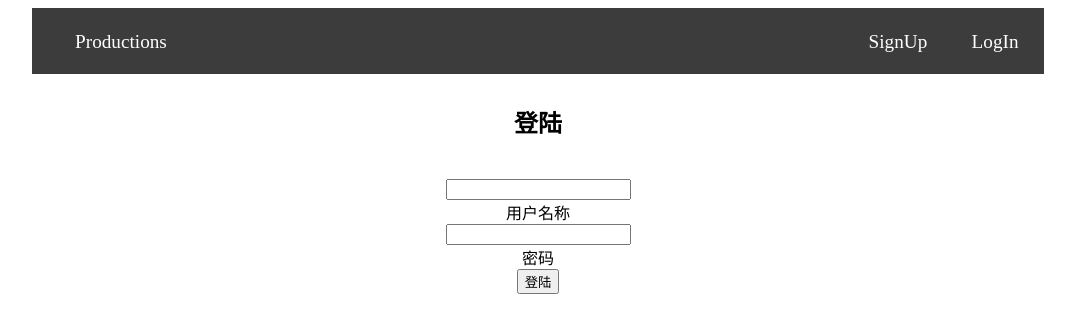
After one commit to vonglae/cHub, a Django app: page /account/login/ in a window 1280 px wide. The commit adds this page. Shown: the top 333 px of the page, without its empty margins (102-1177 px from the left). Run offline with Django 3.2, Linux system fonts and the light colour scheme.

Commit message:
添加了登陆与退出页面

```diff
--- /dev/null
+++ b/account/templates/login.html
@@ -0,0 +1,39 @@
+<!DOCTYPE html>
+<html lang="en">
+<head>
+    <meta charset="UTF-8">
+    <title>登陆页面</title>
+    <style>
+        h2,form{
+        text-align:center;
+        padding:10px;
+        }
+        form>div{
+        font-size:10px;
+        color:red;
+        }
+    </style>
+</head>
+<body>
+{% extends 'themes.html' %}
+{% block content %}
+<h2>登陆</h2>
+<form method="POST" action="{% url 'Login' %}" style="align:center">
+    {% csrf_token %}
+    <input type="text" name="user_name">
+    <br>
+    用户名称
+    <br>
+    <input type="password" name="password">
+    <br>
+    密码
+    <br>
+    <button type="submit">登陆</button>
+    <br>
+    <div>{{ loginError }}</div>
+</form>
+
+{% endblock content %}
+
+</body>
+</html>
--- a/account/urls.py
+++ b/account/urls.py
@@ -2,5 +2,7 @@ from django.urls import path
 from . import views
 
 urlpatterns = [
-    path('signup/',views.signup, name='SignUp')
+    path('signup/',views.signup, name='SignUp'),
+    path('login/',views.login,name='Login'),
+    path('logout/',views.logout,name='Logout'),
 ]
--- a/account/views.py
+++ b/account/views.py
@@ -1,37 +1,58 @@
-from django.shortcuts import render
+from django.shortcuts import render,redirect
 from django.contrib.auth.models import User
+from django.contrib import auth
 
 
 def checkSignMessage(request, user_name, pass_word, re_pass_word):
     try:
         User.objects.get(username=user_name)
         return render(request, 'signup.html', {'userError': '该用户已存在'})
-    except User.DoseNotExist:
+    except User.DoesNotExist:
         if pass_word == re_pass_word:
             User.objects.create_user(username=user_name, password=pass_word)
-            return render(request, 'signup.html', {'Success': '账户成功创建'})
+            # return render(request, 'signup.html', {'Success': '账户成功创建'})
+            return redirect('home')
         else:
-            return render(request, 'signup.html', {'passwordError': '两次输入密码错误'})
+            return render(request, 'signup.html', {'passwordError': '两次输入的密码不一致'})
 
 
 # Create your views here
 
 def signup(request):
-    if request.method == 'GET' or 'get':
+    if request.method == 'GET':
         return render(request, 'signup.html')
-    elif request.method == "POST" or 'post':
+    elif request.method == "POST":
             user_name = request.POST['user_name']
             pass_word = request.POST['password']
             re_pass_word = request.POST['re_password']
-            print(user_name,pass_word,re_pass_word)
-            print('hello world')
-            checkSignMessage(request, user_name, pass_word, re_pass_word)
-        # try:
-        #     User.objects.get(username=user_name)
-        #     return render(request, 'signup.html', {'userError': '该用户已存在'})
-        # except User.DoesNotExist:
-        #     if pass_word == re_pass_word:
-        #         User.objects.create_user(username=user_name, password=pass_word)
-        #         return render(request, 'signup.html', {'Success': '账户成功创建'})
-        #     else:
-        #         return render(request, 'signup.html', {'passwordError': '两次输入密码错误'})
+            return checkSignMessage(request, user_name, pass_word, re_pass_word)
+            # try:
+            #     User.objects.get(username=user_name)
+            #     return render(request, 'signup.html', {'userError': '该用户已存在'})
+            # except User.DoesNotExist:
+            #     if pass_word == re_pass_word:
+            #         User.objects.create_user(username=user_name, password=pass_word)
+            #         # return render(request, 'signup.html', {'Success': '账户成功创建'})
+            #         return redirect('home')
+            #     else:
+            #         return render(request, 'signup.html', {'passwordError': '两次输入密码错误'})
+
+
+def login(request):
+    if request.method=='GET':
+        return render(request,'login.html')
+    elif request.method=='POST':
+        user_name = request.POST['user_name']
+        pass_word = request.POST['password']
+        user=auth.authenticate(username=user_name,password=pass_word)
+        if user==None:
+            return render(request,'login.html',{'loginError':'账号或者密码有错'})
+        else:
+            auth.login(request,user)
+            return redirect('home')
+
+
+def logout(request):
+    if request.method=='POST':
+        auth.logout(request)
+        return redirect('home')
--- a/products/urls.py
+++ b/products/urls.py
@@ -3,5 +3,5 @@ from django.urls import path,include
 from . import  views
 
 urlpatterns = [
-    path('', views.products_list,name='home'),
+    path('', views.products_list, name='home' ),
 ]
--- a/templates/themes.html
+++ b/templates/themes.html
@@ -29,29 +29,39 @@
         text-decoration:none;
         color:white;
         }
-
         a:hover,a:active{
         padding:3px;
         font-weight:bold;
         background-color:#BEBEBE;
         }
-
-
-
     </style>
     <link rel="" href="" type="image/x-icon">
 </head>
 <body>
+
 <nav>
     <ul>
         <li style="float:left;"><a href="{% url 'home' %}">Productions</a></li>
-        <li style="float:right;"><a href="{ %  % }">LogIn</a></li>
+        {% if user.is_authenticated %}
+        <li style="float:right">
+            <a href="{% url 'Logout' %}">Logout</a>
+            <form id="logout" method="POST" action="{% url 'Logout' %}">
+                {% csrf_token %}
+               <input type="hidden" >
+            </form>
+        </li>
+        {% else %}
+         <li style="float:right;"><a href="{% url 'Login' %}">LogIn</a></li>
         <li style="float:right;"><a href="{% url 'SignUp' %}">SignUp</a></li>
+        {% endif %}
     </ul>
 </nav>
 {% block content %}
 {% endblock content %}
 
-
+<script>
+    x=document.getElementById('logout')
+    x.addEventListener('click',sumbit)
+</script>
 </body>
 </html>
```
Also changed, not shown: db.sqlite3.
